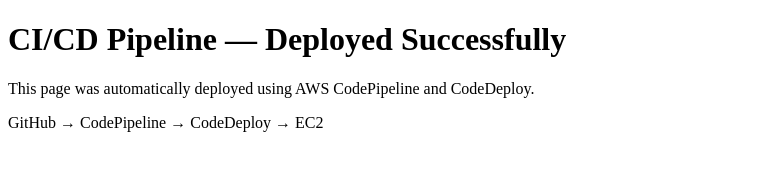
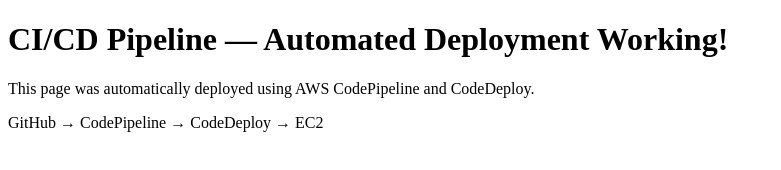
Before and after one commit to dcprice79/project-13-cicd-pipeline, a plain HTML site: page index.html in a window 1280 px wide. Shown: the whole page, without its empty margins (0-781 px from the left). Drawn offline with Linux system fonts and the light colour scheme.

Commit message:
Update index.html

```diff
--- a/index.html
+++ b/index.html
@@ -4,7 +4,7 @@
     <title>Project 13 — CI/CD Pipeline</title>
 </head>
 <body>
-    <h1>CI/CD Pipeline — Deployed Successfully</h1>
+    <h1>CI/CD Pipeline — Automated Deployment Working!</h1>
     <p>This page was automatically deployed using AWS CodePipeline and CodeDeploy.</p>
     <p>GitHub → CodePipeline → CodeDeploy → EC2</p>
 </body>
```
